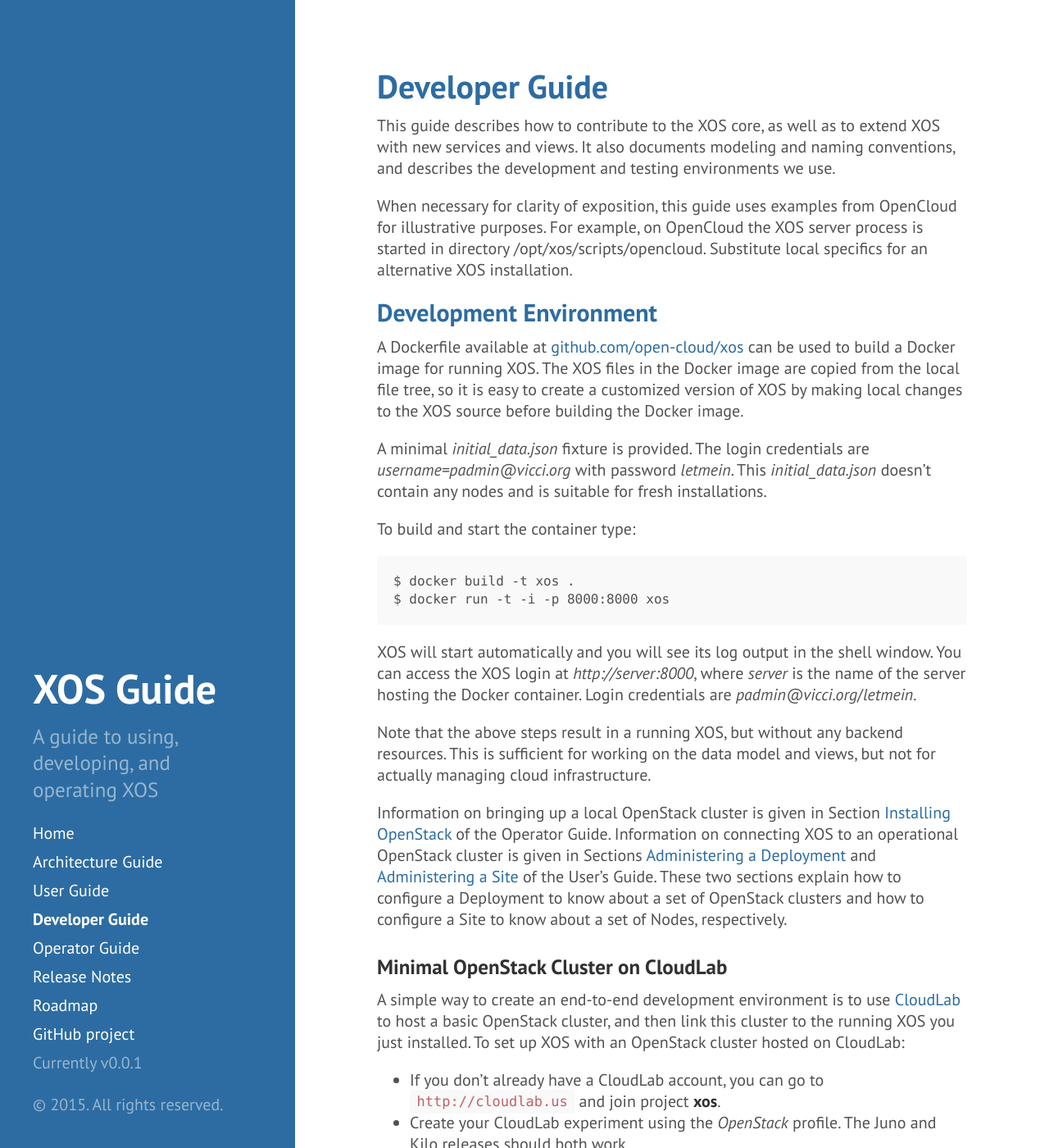
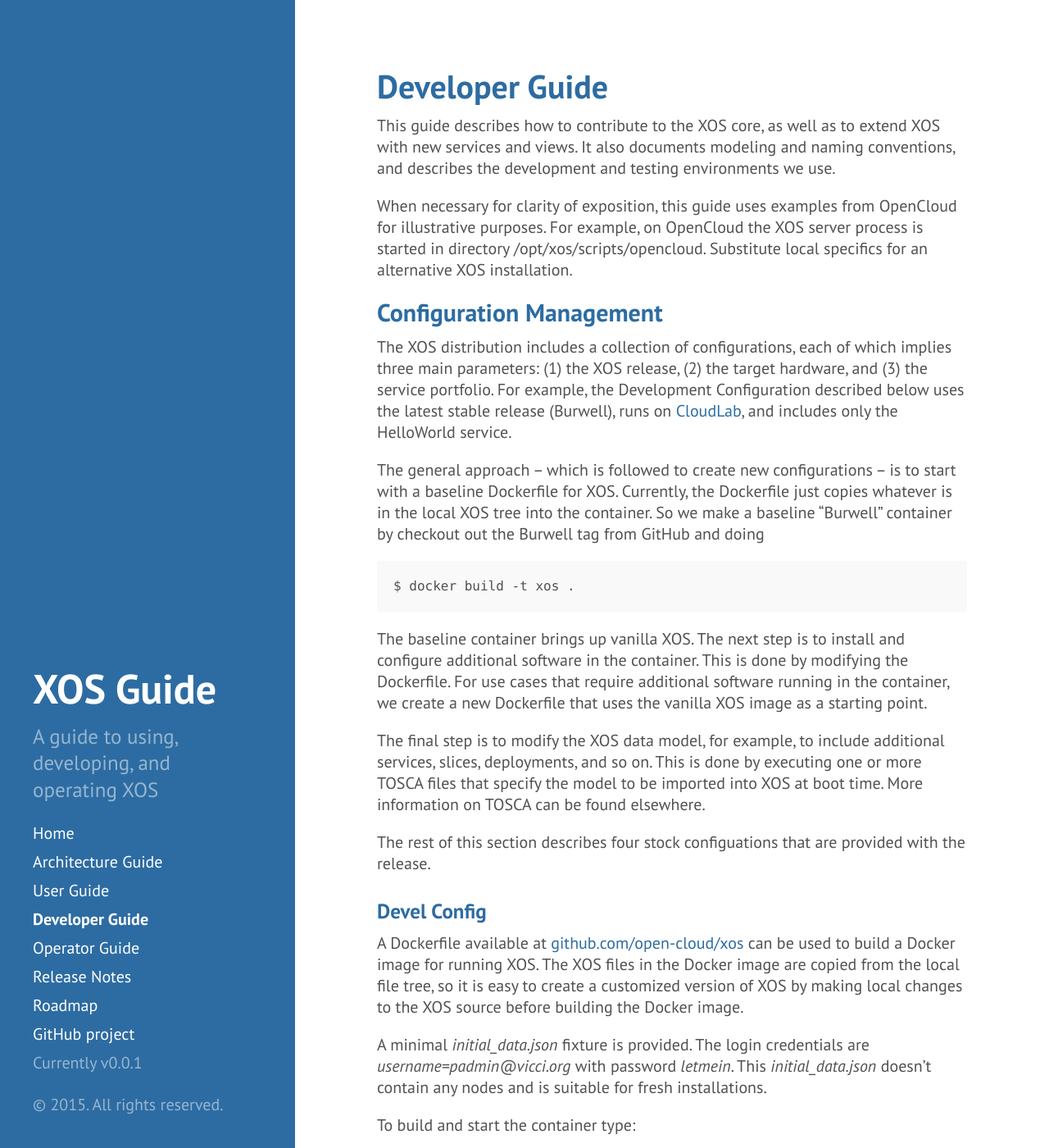
Before and after one commit to open-cloud/open-cloud.github.io.old, a Jekyll site: the page built from 2_developer.md, in a window 1280 px wide and 1400 px high. Shown: the whole window at 82% size. Built offline with Jekyll 4.4.1, drawn with Linux system fonts in a browser that asks for light colours; Markdown is read by kramdown in place of the engine named in the settings; some of the changed text lies outside the part shown.

Commit message:
config mgmt

````diff
--- a/2_developer.md
+++ b/2_developer.md
@@ -14,7 +14,41 @@
 /opt/xos/scripts/opencloud. Substitute local specifics for an
 alternative XOS installation.
 
-##<a name="devel-env">Development Environment</a>
+##<a name="config-mgmt">Configuration Management</a>
+
+The XOS distribution includes a collection of configurations, each of
+which implies three main parameters: (1) the XOS release, (2) the
+target hardware, and (3) the service portfolio. For example, the
+Development Configuration described below uses the latest stable
+release (Burwell), runs on [CloudLab](https://www.cloudlab.us/),
+and includes only the HelloWorld service.
+
+The general approach -- which is followed to create new configurations
+-- is to start with a baseline Dockerfile for XOS.  Currently, the
+Dockerfile just copies whatever is in the local XOS tree into the
+container.  So we make a baseline "Burwell" container by checkout out
+the Burwell tag from GitHub and doing
+
+```
+$ docker build -t xos .
+```
+
+The baseline container brings up vanilla XOS. The next step is to
+install and configure additional software in the container. This is
+done by modifying the Dockerfile. For use cases that require
+additional software running in the container, we create a new
+Dockerfile that uses the vanilla XOS image as a starting point.
+
+The final step is to modify the XOS data model, for example, to
+include additional services, slices, deployments, and so on. This is
+done by executing one or more TOSCA files that specify the model
+to be imported into XOS at boot time. More information on TOSCA
+can be found elsewhere.
+
+The rest of this section describes four stock configuations that
+are provided with the release.
+
+###<a name="devel">Devel Config</a>
 
 A Dockerfile available at
 [github.com/open-cloud/xos](https://github.com/open-cloud/xos)
@@ -54,7 +88,7 @@
 clusters and how to configure a Site to know about a set of Nodes,
 respectively.
 
-###Minimal OpenStack Cluster on CloudLab
+####Minimal OpenStack Cluster on CloudLab
 
 A simple way to create an end-to-end development environment is to use
 [CloudLab](https://www.cloudlab.us/) to host a basic OpenStack
@@ -81,25 +115,20 @@
 at the first IP address shown in the *Instances* view for the slice (typically on the
 10.11.0.0/16 subnet).
 
-###Richer Demo Example
+###Test Config
 
-The default *initial_data.json* is minimal. To obtain a version that
-contains an interesting set of Nodes and Slices (e.g., for demo
-purpoes), a dump of the live OpenCloud deployment can be made logging
-into *portal.opencloud.us* and running:
+The test configuration brings XOS up on CloudLab and runs it through
+a set of regression tests. All code that is to be checked into the
+master branch on github should first successfully pass all the test
+cases in this configuration.
 
-```
-$ sudo /opt/xos/scripts/opencloud dumpdata
-```
+###Bash Config
 
-Replace the *initial_data.json* file with the *dumpdata* file you
-just produced.
+Coming soon...
 
-##Test Environment
+###Frontend-Only Config
 
-We have built an end-to-end testing environment that includes a
-virtual backend OpenStack cluster running in EC2... *[describe how to
-do this]*
+Coming soon...
 
 ##REST API
 
````
Also changed, not shown: 3_operator.md (+1 -1 lines).
